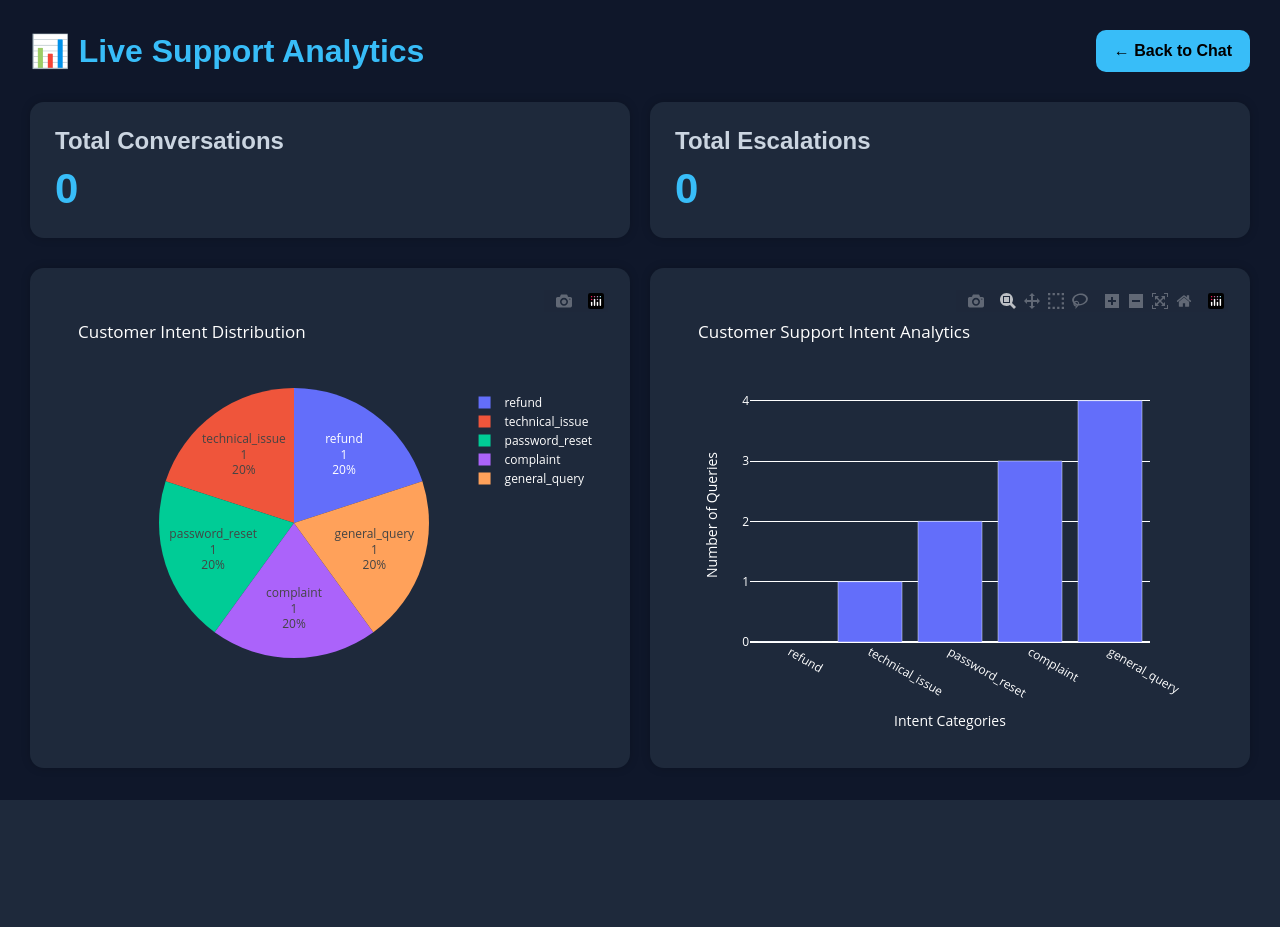
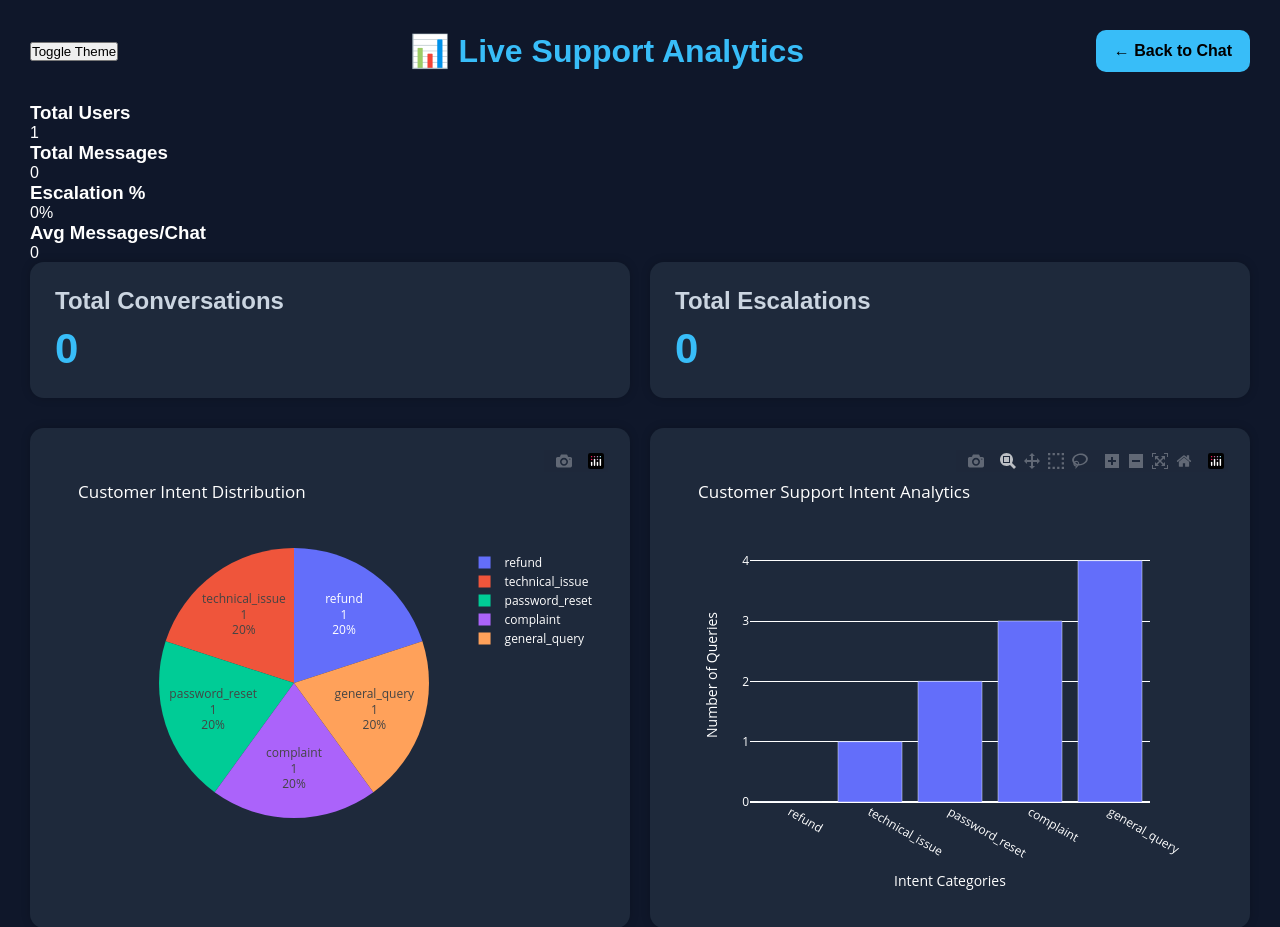
Before and after one commit to YogitaDokh/autonomous-customer-support-copilot, a Flask app: page /dashboard in a window 1280 px wide. Shown: the top 927 px of the page. Before the commit the page ends 800 px from the top, so only its background shows below. Run offline with Flask 3, Linux system fonts and the light colour scheme; the visitor is signed in with stand-in values (Sample User, id 1); data comes from the database, SQL or seed files in the repository; data that the repository does not hold is empty; some libraries are stand-ins or nearby versions.

Commit message:
Improved UI and Dashboard

```diff
--- a/app.py
+++ b/app.py
@@ -6,7 +6,7 @@
     session,
     redirect
 )
-
+from datetime import datetime
 from groq import Groq
 
 from flask_sqlalchemy import SQLAlchemy
@@ -122,6 +122,10 @@
     escalated = db.Column(
         db.Boolean,
         default=False
+    )
+    timestamp = db.Column(
+        db.DateTime,
+        default=datetime.utcnow
     )
 # =========================
 # USER LOADER
@@ -509,6 +513,18 @@
         user_id=current_user.id
     ).count()
 
+    total_users = User.query.count()
+
+    total_messages = Message.query.count()
+
+    average_messages = 0
+
+    if total_conversations > 0:
+        average_messages = round(
+        total_messages / total_conversations,
+        2
+    )
+
     all_messages = Message.query.join(Chat).filter(
         Chat.user_id == current_user.id
     ).all()
@@ -532,6 +548,14 @@
 
         if msg.escalated:
             escalation_count += 1
+
+    escalation_percentage = 0
+
+    if total_messages > 0:
+        escalation_percentage = round(
+            (escalation_count / total_messages) * 100,
+        2
+    )
 
     pie_fig = px.pie(
         names=list(intents.keys()),
@@ -583,6 +607,11 @@
     return render_template(
         "dashboard.html",
         total_conversations=total_conversations,
+        total_users=total_users,
+        total_messages=total_messages,
+        average_messages=average_messages,
+        escalation_percentage=escalation_percentage,
+
         total_escalations=escalation_count,
         pie_graph=pie_graph,
         bar_graph=bar_graph
--- a/templates/dashboard.html
+++ b/templates/dashboard.html
@@ -18,6 +18,25 @@
             color: white;
             font-family: Arial, sans-serif;
             padding: 30px;
+            transition: 0.3s;
+        }
+
+        .light-mode {
+            background: white;
+            color: black;
+        }
+
+        .light-mode .sidebar {
+            background: #f1f5f9;
+        }
+
+        .light-mode .chat-container {
+            background: #ffffff;
+        }
+
+        .light-mode .message {
+            background: #e2e8f0;
+            color: black;
         }
 
         .top-bar {
@@ -111,6 +130,10 @@
 
     <div class="top-bar">
 
+        <button onclick="toggleTheme()" id="theme-btn">
+            Toggle Theme
+        </button>
+
         <h1>📊 Live Support Analytics</h1>
 
         <a href="/" class="back-btn">
@@ -120,6 +143,29 @@
     </div>
 
     <!-- Stats Cards -->
+     <div class="stats-container">
+
+        <div class="stat-card">
+            <h3>Total Users</h3>
+            <p>{{ total_users }}</p>
+        </div>
+
+        <div class="stat-card">
+            <h3>Total Messages</h3>
+            <p>{{ total_messages }}</p>
+        </div>
+
+        <div class="stat-card">
+            <h3>Escalation %</h3>
+            <p>{{ escalation_percentage }}%</p>
+        </div>
+
+        <div class="stat-card">
+            <h3>Avg Messages/Chat</h3>
+            <p>{{ average_messages }}</p>
+        </div>
+
+    </div>
 
     <div class="stats-grid">
 
@@ -177,6 +223,30 @@
         location.reload();
     }, 10000);
 
+    function toggleTheme() {
+
+        document.body.classList.toggle("light-mode");
+
+        if(document.body.classList.contains("light-mode")) {
+
+            localStorage.setItem("theme", "light");
+
+        } else {
+
+            localStorage.setItem("theme", "dark");
+        }
+    }
+
+    window.onload = () => {
+
+        const savedTheme = localStorage.getItem("theme");
+
+        if(savedTheme === "light") {
+
+            document.body.classList.add("light-mode");
+        }
+    }
+
 </script>
 
 </body>
```
